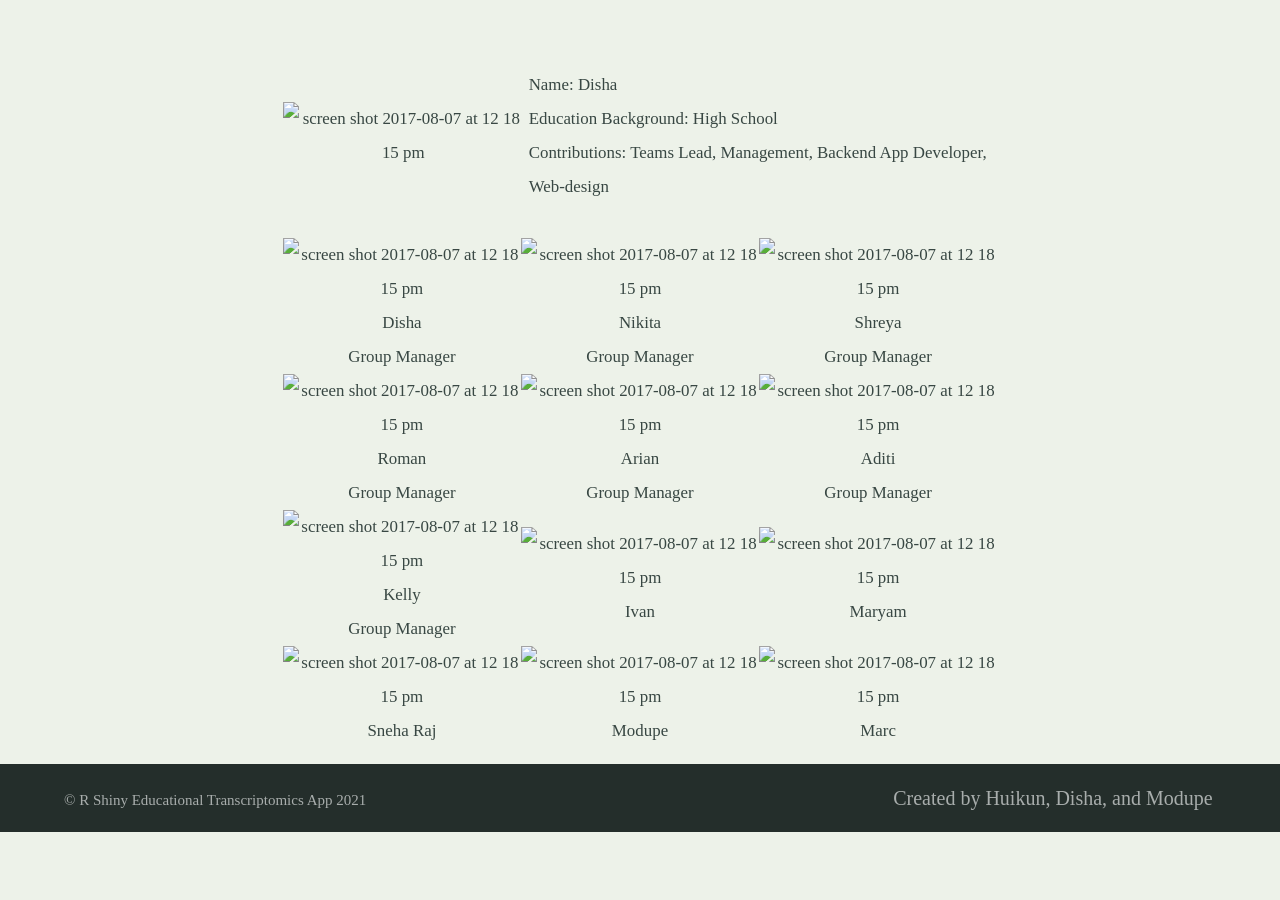
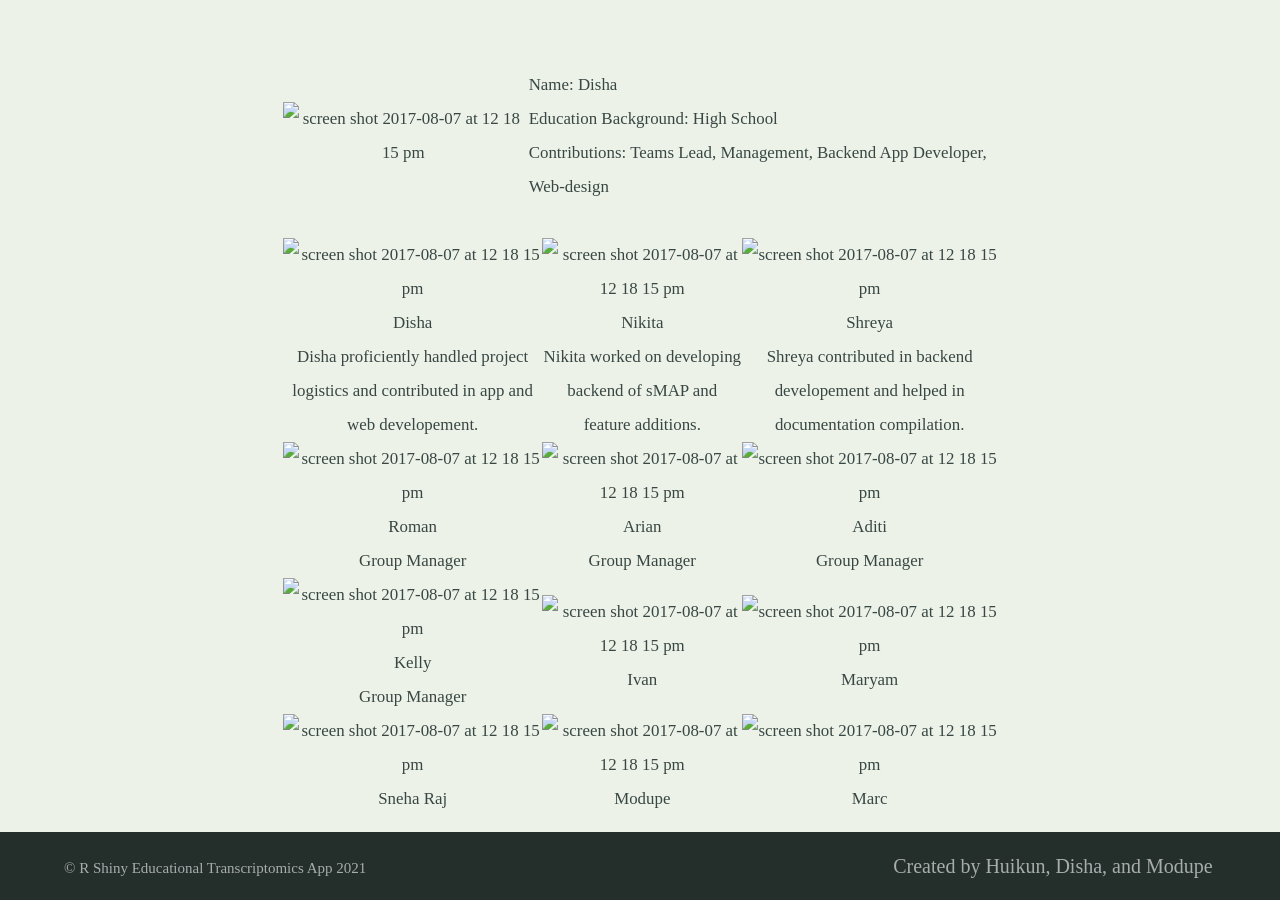
Before and after one commit to BI-STEM-Away/sMAP, a Jekyll site: the page built from ourTeam.md, in a window 1280 px wide and 900 px high, scrolled down 649 px. Built offline with Jekyll 4.4.1, drawn with Linux system fonts in a browser that asks for light colours; before the commit the page ends 1481 px from its top, so only the background shows below that.

Commit message:
Update ourTeam.md

```diff
--- a/ourTeam.md
+++ b/ourTeam.md
@@ -31,7 +31,7 @@ feature_text: |
 
 | | | |
 |:---------------------------:|:---------------------------:|:---------------------------:|
-|<img height="150" alt="screen shot 2017-08-07 at 12 18 15 pm" src="https://bi-stem-away.github.io/shiny_app_dev/images/Disha.jpeg"> <br> Disha <br> Group Manager |  <img  height="150" alt="screen shot 2017-08-07 at 12 18 15 pm" src="https://bi-stem-away.github.io/shiny_app_dev/images/Nikitak.jpeg"> <br> Nikita <br> Group Manager|<img height="150" alt="screen shot 2017-08-07 at 12 18 15 pm" src="https://bi-stem-away.github.io/shiny_app_dev/images/Shreya.jpg"> <br> Shreya <br> Group Manager|
+|<img height="150" alt="screen shot 2017-08-07 at 12 18 15 pm" src="https://bi-stem-away.github.io/shiny_app_dev/images/Disha.jpeg"> <br> Disha <br> Disha proficiently handled project logistics and contributed in app and web developement. |  <img  height="150" alt="screen shot 2017-08-07 at 12 18 15 pm" src="https://bi-stem-away.github.io/shiny_app_dev/images/Nikitak.jpeg"> <br> Nikita <br> Nikita worked on developing backend of sMAP and feature additions.|<img height="150" alt="screen shot 2017-08-07 at 12 18 15 pm" src="https://bi-stem-away.github.io/shiny_app_dev/images/Shreya.jpg"> <br> Shreya <br> Shreya contributed in backend developement and helped in documentation compilation.|
 |<img height="150" alt="screen shot 2017-08-07 at 12 18 15 pm" src="https://bi-stem-away.github.io/shiny_app_dev/images/Roman.jpeg"> <br> Roman <br> Group Manager |  <img  height="150" alt="screen shot 2017-08-07 at 12 18 15 pm" src="https://bi-stem-away.github.io/shiny_app_dev/images/Arian_Veyssi_.png"> <br> Arian <br> Group Manager|<img height="150" alt="screen shot 2017-08-07 at 12 18 15 pm" src="https://bi-stem-away.github.io/shiny_app_dev/images/Aditi_Verma.jpg"> <br> Aditi <br> Group Manager|
 |<img height="150" alt="screen shot 2017-08-07 at 12 18 15 pm" src="https://bi-stem-away.github.io/shiny_app_dev/images/Kelly.jpg"> <br> Kelly <br> Group Manager |  <img  height="150" alt="screen shot 2017-08-07 at 12 18 15 pm" src="https://bi-stem-away.github.io/shiny_app_dev/images/Ivan_Lam.png"> <br> Ivan |<img height="150" alt="screen shot 2017-08-07 at 12 18 15 pm" src="https://bi-stem-away.github.io/shiny_app_dev/images/Maryam.jpg"> <br> Maryam|
 |<img  height="150" alt="screen shot 2017-08-07 at 12 18 15 pm" src="https://bi-stem-away.github.io/shiny_app_dev/images/IMG_9040_copy.jpg"> <br> Sneha Raj |  <img  height="150" alt="screen shot 2017-08-07 at 12 18 15 pm" src="https://bi-stem-away.github.io/shiny_app_dev/images/M.png"> <br> Modupe|<img height="150" alt="screen shot 2017-08-07 at 12 18 15 pm" src="https://bi-stem-away.github.io/shiny_app_dev/images/Marc_Abdallah.jpeg"> <br> Marc|
```
